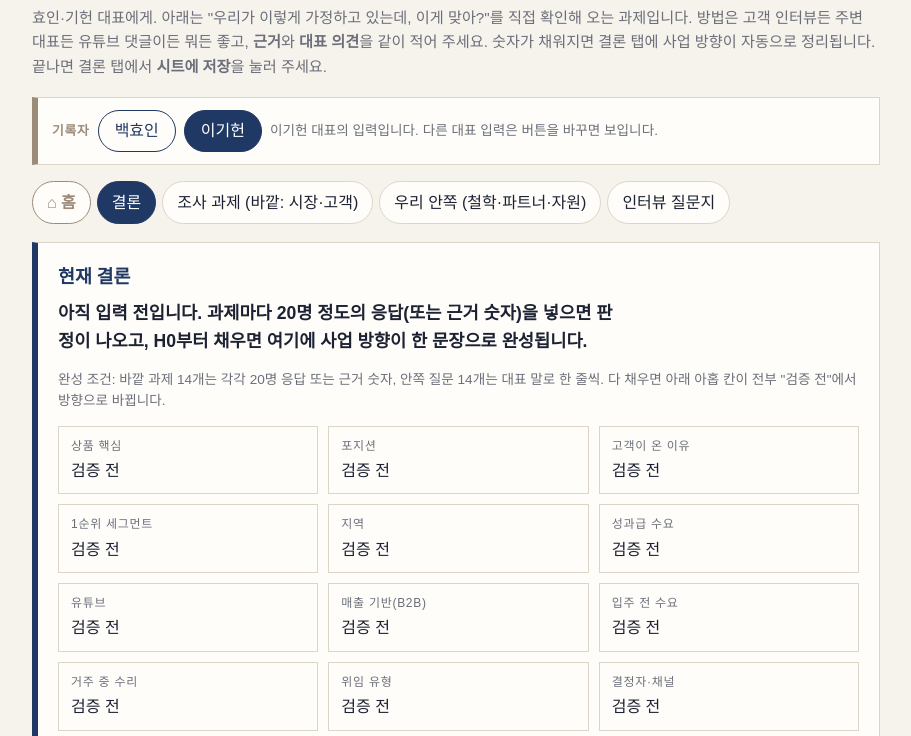
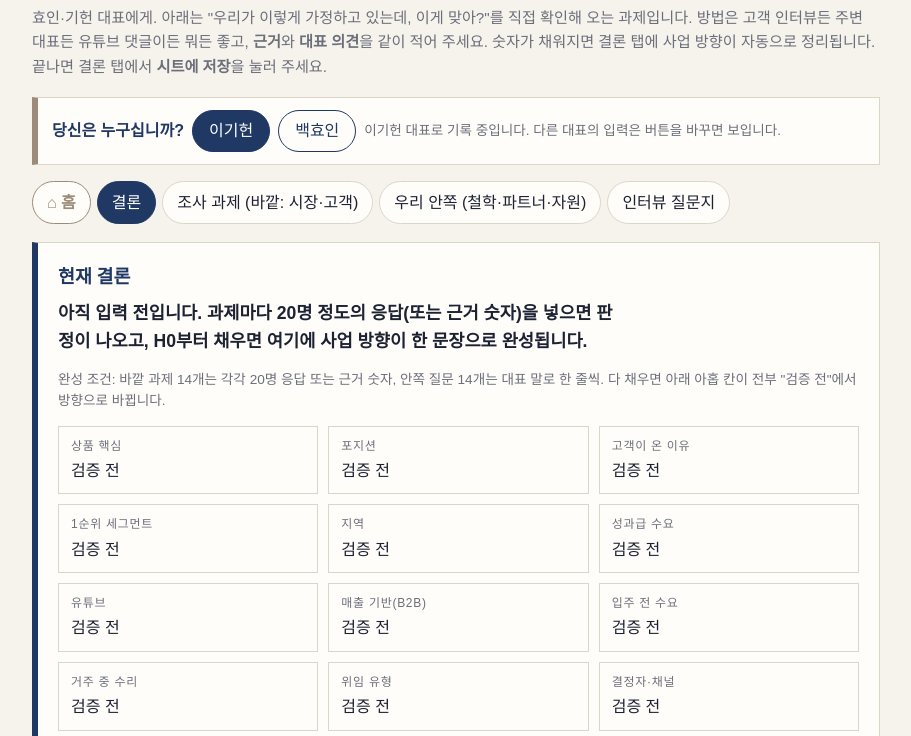
Before and after one commit to donggukson/rehoo, a plain HTML site: page validate.html in a window 1280 px wide. Both pictures are taken after a click on the button "이기헌". Shown: the part 64-800 px from the top of the page, without its empty margins (184-1095 px from the left). Drawn offline with Linux system fonts and the light colour scheme; a web font is replaced by a local one.

Commit message:
상단 선택을 '당신은 누구십니까?'로, 기록자 문구 제거
Co-Authored-By: Claude Fable 5.1 <noreply@anthropic.com>
Claude-Session: https://claude.ai/code/session_017De1ba8UHVFEMQzGyqSsv6

```diff
--- a/validate.html
+++ b/validate.html
@@ -26,7 +26,7 @@ body{background:var(--bg);color:var(--fg);font-family:var(--body);font-size:16px
 h1{font-family:var(--display);font-size:1.8rem;margin:0 0 4px;color:var(--navy);text-wrap:balance}
 .sub{color:var(--muted);margin:0 0 18px;font-size:.95rem}
 .whobar{display:flex;gap:8px;align-items:center;flex-wrap:wrap;background:var(--paper);border:1px solid var(--line);border-left:6px solid var(--stone);padding:12px 14px;margin-bottom:16px}
-.whobar .wl{font-weight:700;color:var(--stone);font-size:.8rem;letter-spacing:.06em}
+.whobar .wl{font-weight:700;color:var(--navy);font-size:1rem}
 .whobar button{background:transparent;color:var(--navy);border:1px solid var(--navy);border-radius:999px;padding:7px 16px}
 .whobar button.on{background:var(--navy);color:#fff}
 :root[data-theme="dark"] .whobar button.on{color:#111}
@@ -112,7 +112,7 @@ input[type=number]{font:inherit;font-variant-numeric:tabular-nums;padding:7px 9p
   <h1>리후 대표 조사 과제</h1>
   <p class="sub">효인·기헌 대표에게. 아래는 "우리가 이렇게 가정하고 있는데, 이게 맞아?"를 직접 확인해 오는 과제입니다. 방법은 고객 인터뷰든 주변 대표든 유튜브 댓글이든 뭐든 좋고, <b>근거</b>와 <b>대표 의견</b>을 같이 적어 주세요. 숫자가 채워지면 결론 탭에 사업 방향이 자동으로 정리됩니다. 끝나면 결론 탭에서 <b>시트에 저장</b>을 눌러 주세요.</p>
 
-  <div class="whobar" id="whobar"><span class="wl">기록자</span><button type="button" data-who="백효인">백효인</button><button type="button" data-who="이기헌">이기헌</button><span class="small" id="whomsg">먼저 기록자를 고르면 아래가 열립니다. 두 대표가 각자 따로 적고, 결론 탭에서 서로 판정이 다른 과제를 보여줍니다.</span></div>
+  <div class="whobar" id="whobar"><span class="wl">당신은 누구십니까?</span><button type="button" data-who="이기헌">이기헌</button><button type="button" data-who="백효인">백효인</button><span class="small" id="whomsg">고르면 아래가 열립니다. 두 대표가 각자 따로 적고, 결론 탭에서 서로 판정이 다른 과제를 보여줍니다.</span></div>
 
   <div id="gate" hidden>
   <nav class="tabs" id="tabs">
@@ -341,7 +341,7 @@ const PG=[
 ];
 
 // ---------- state ----------
-const WHO=['백효인','이기헌'];
+const WHO=['이기헌','백효인'];
 let who=null,ALL={},S={};
 try{ALL=JSON.parse(localStorage.getItem('lihu-validate2')||'{}')||{}}catch(e){ALL={}}
 function save(){if(who)ALL[who]=S;try{localStorage.setItem('lihu-validate2',JSON.stringify(ALL))}catch(e){}}
@@ -351,7 +351,7 @@ function statusOf(h,X){try{return h.judge(valsOf(h,X))}catch(e){return null}}
 function status(h){return statusOf(h,S)}
 function selectWho(w){who=w;S=ALL[w]||(ALL[w]={});try{localStorage.setItem('lihu-who',w)}catch(e){}
   document.querySelectorAll('#whobar button').forEach(b=>b.classList.toggle('on',b.dataset.who===w));
-  document.getElementById('whomsg').textContent=`${w} 대표의 입력입니다. 다른 대표 입력은 버튼을 바꾸면 보입니다.`;
+  document.getElementById('whomsg').textContent=`${w} 대표로 기록 중입니다. 다른 대표의 입력은 버튼을 바꾸면 보입니다.`;
   document.getElementById('gate').hidden=false;renderInputs();renderInside();renderResult();route();}
 document.querySelectorAll('#whobar button').forEach(b=>b.addEventListener('click',()=>selectWho(b.dataset.who)));
 const esc=s=>String(s??'').replace(/&/g,'&amp;').replace(/</g,'&lt;').replace(/"/g,'&quot;');
```
